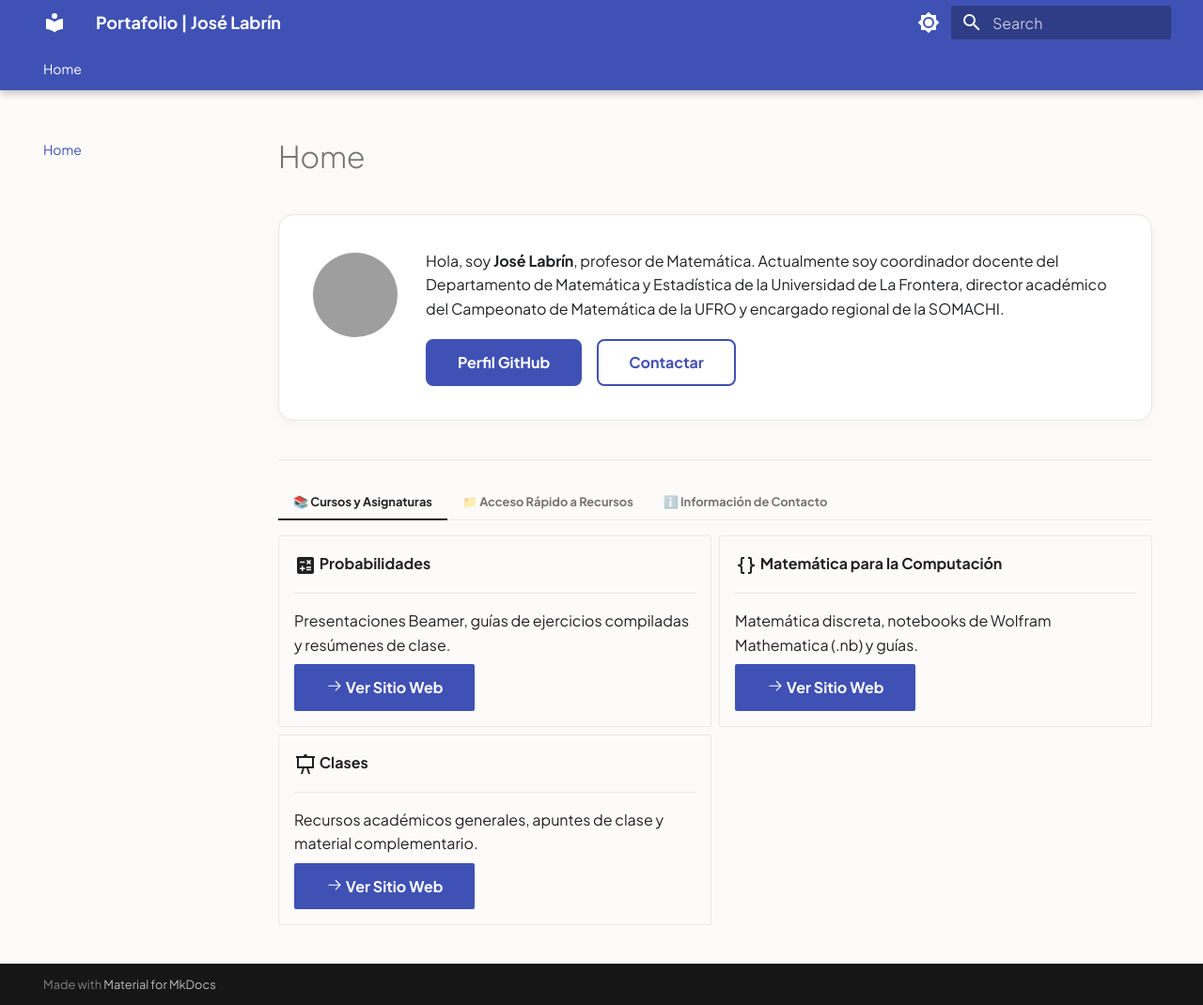
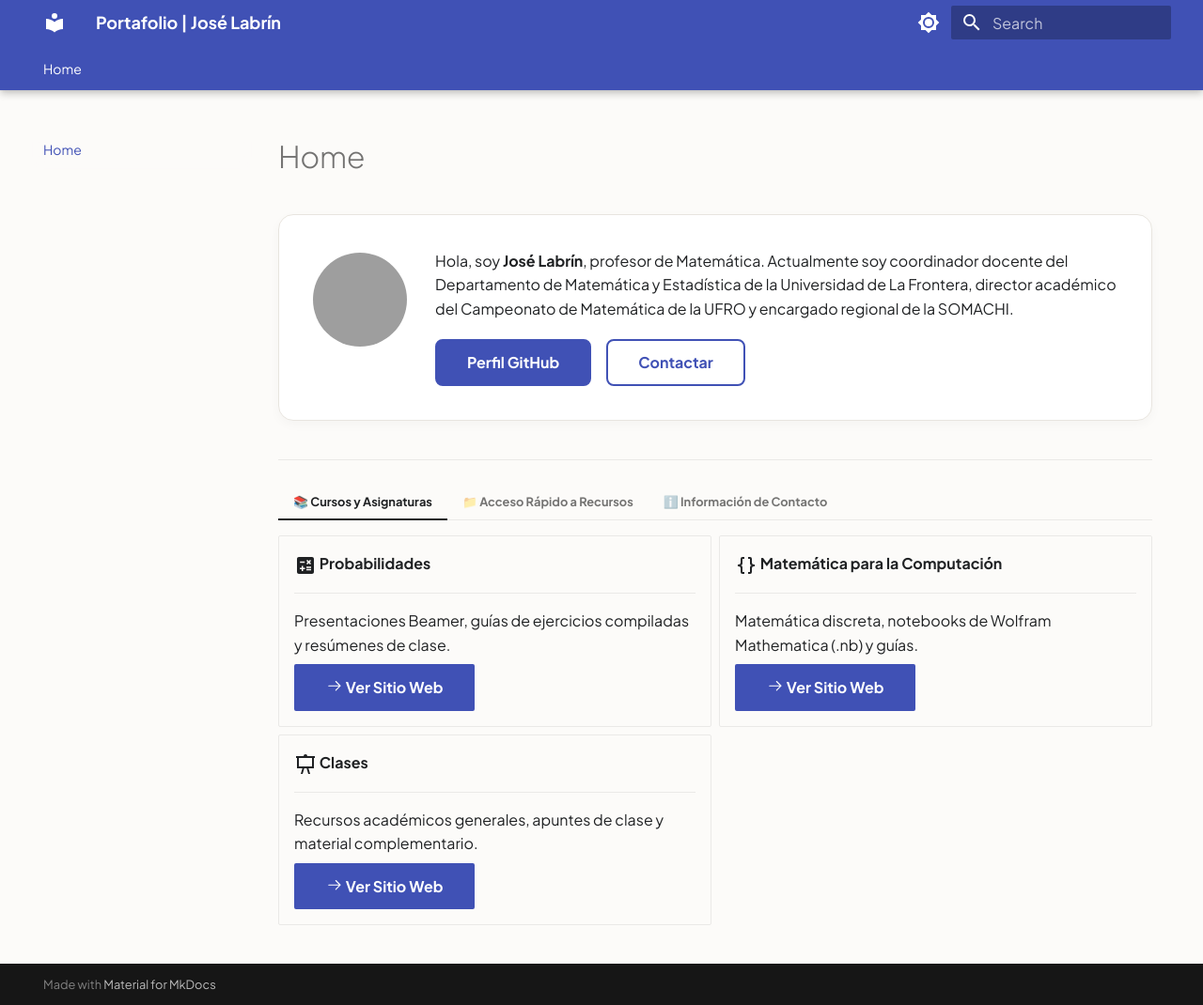
Before and after one commit to jlabrinp/jlabrinp.github.io, an MkDocs documentation site: the page built from docs/index.md, in a window 1280 px wide and 1070 px high. Shown: the whole window at 94% size. Built offline with MkDocs 1.6.1 and Material for MkDocs 9.7.7, drawn with Linux system fonts in a browser that asks for light colours; grey boxes are pictures that could not be loaded.

Commit message:
Update custom.css

```diff
--- a/docs/stylesheets/custom.css
+++ b/docs/stylesheets/custom.css
@@ -45,8 +45,8 @@
 
 /* Avatar circular pequeño */
 .profile-img {
-  width: 90px !important;
-  height: 90px !important;
+  width: 100px !important;
+  height: 100px !important;
   border-radius: 50% !important;
   object-fit: cover !important;
   flex-shrink: 0 !important;
```
